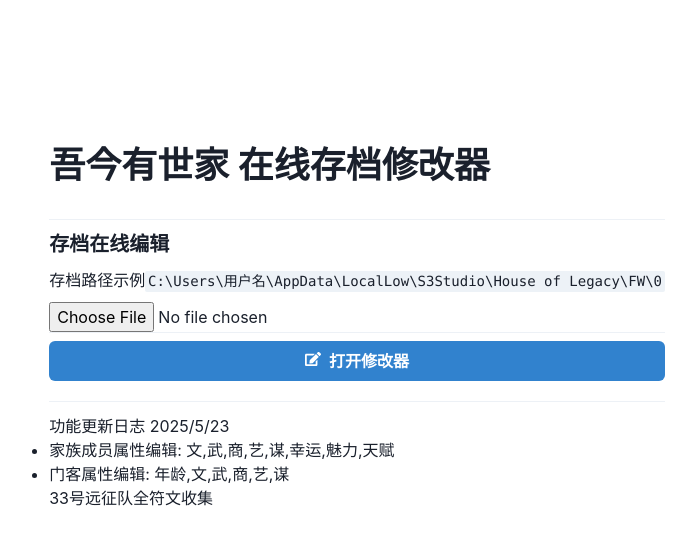
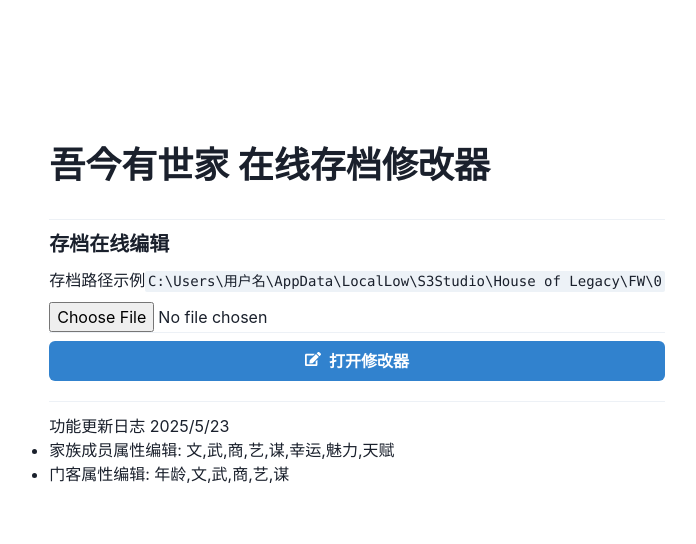
Before and after one commit to chaomian123/House_of_Legacy_cheat_editor, a Next.js app: page / in a window 1280 px wide. Shown: the top 544 px of the page, without its empty margins (283-979 px from the left). Built offline with nearby package versions, Linux system fonts and the light colour scheme; no server answers.

Commit message:
add link

```diff
--- a/pages/index.js
+++ b/pages/index.js
@@ -65,8 +65,6 @@ export default function Home() {
               <li>家族成员属性编辑: 文,武,商,艺,谋,幸运,魅力,天赋</li>
               <li>门客属性编辑: 年龄,文,武,商,艺,谋</li>
             </ul>
-
-            <Link href="https://gamertool.space/blog/expediton33-pictos">33号远征队全符文收集</Link>
         </Box>
       </Flex>
     </>
```
Also changed, not shown: 1 other file (tests, documents, lock files or other folders).
